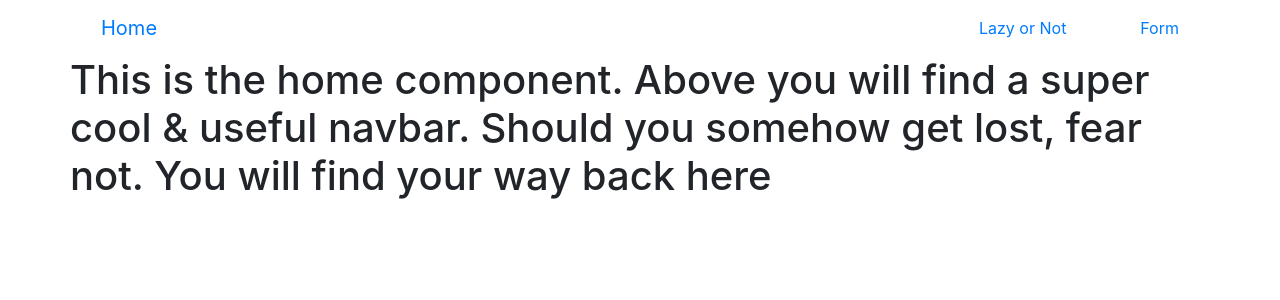
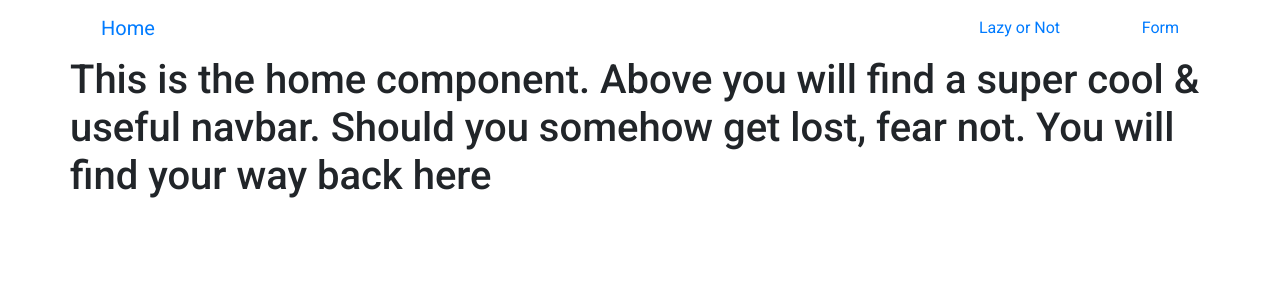
Before and after one commit to AlexLloyd89/AngularProject, an Angular app in the folder Alex-App/: page / in a window 1280 px wide. Shown: the top 300 px of the page. Built offline with nearby package versions, Linux system fonts and the light colour scheme.

Commit message:
add material

```diff
--- a/Alex-App/angular.json
+++ b/Alex-App/angular.json
@@ -19,8 +19,12 @@
             "polyfills": "src/polyfills.ts",
             "tsConfig": "tsconfig.app.json",
             "aot": false,
-            "assets": ["src/favicon.ico", "src/assets"],
+            "assets": [
+              "src/favicon.ico",
+              "src/assets"
+            ],
             "styles": [
+              "./node_modules/@angular/material/prebuilt-themes/deeppurple-amber.css",
               "node_modules/bootstrap/dist/css/bootstrap.min.css",
               "src/styles.css"
             ],
@@ -82,8 +86,14 @@
             "polyfills": "src/polyfills.ts",
             "tsConfig": "tsconfig.spec.json",
             "karmaConfig": "karma.conf.js",
-            "assets": ["src/favicon.ico", "src/assets"],
-            "styles": ["src/styles.css"],
+            "assets": [
+              "src/favicon.ico",
+              "src/assets"
+            ],
+            "styles": [
+              "./node_modules/@angular/material/prebuilt-themes/deeppurple-amber.css",
+              "src/styles.css"
+            ],
             "scripts": []
           }
         },
@@ -95,7 +105,9 @@
               "tsconfig.spec.json",
               "e2e/tsconfig.json"
             ],
-            "exclude": ["**/node_modules/**"]
+            "exclude": [
+              "**/node_modules/**"
+            ]
           }
         },
         "e2e": {
--- a/Alex-App/package.json
+++ b/Alex-App/package.json
@@ -12,15 +12,18 @@
   "private": true,
   "dependencies": {
     "@angular/animations": "~8.2.7",
+    "@angular/cdk": "~8.2.1",
     "@angular/common": "~8.2.7",
     "@angular/compiler": "~8.2.7",
     "@angular/core": "~8.2.7",
     "@angular/forms": "~8.2.7",
+    "@angular/material": "^8.2.1",
     "@angular/platform-browser": "~8.2.7",
     "@angular/platform-browser-dynamic": "~8.2.7",
     "@angular/router": "~8.2.7",
     "@ng-bootstrap/ng-bootstrap": "^5.1.1",
     "bootstrap": "^4.3.1",
+    "hammerjs": "^2.0.8",
     "rxjs": "~6.4.0",
     "tslib": "^1.10.0",
     "zone.js": "~0.9.1"
--- a/Alex-App/src/app/form/form.component.html
+++ b/Alex-App/src/app/form/form.component.html
@@ -1 +1 @@
-<p>form works!</p>
+<mat-slider min="1" max="100" step="1" value="1">text</mat-slider>
--- a/Alex-App/src/index.html
+++ b/Alex-App/src/index.html
@@ -6,6 +6,8 @@
   <base href="/">
   <meta name="viewport" content="width=device-width, initial-scale=1">
   <link rel="icon" type="image/x-icon" href="favicon.ico">
+  <link href="https://fonts.googleapis.com/css?family=Roboto:300,400,500&display=swap" rel="stylesheet">
+  <link href="https://fonts.googleapis.com/icon?family=Material+Icons" rel="stylesheet">
 </head>
 <body>
   <app-root></app-root>
--- a/Alex-App/src/main.ts
+++ b/Alex-App/src/main.ts
@@ -1,3 +1,4 @@
+import 'hammerjs';
 import { enableProdMode } from '@angular/core';
 import { platformBrowserDynamic } from '@angular/platform-browser-dynamic';
 
--- a/Alex-App/src/styles.css
+++ b/Alex-App/src/styles.css
@@ -1 +1,4 @@
 /* You can add global styles to this file, and also import other style files */
+
+html, body { height: 100%; }
+body { margin: 0; font-family: Roboto, "Helvetica Neue", sans-serif; }
```
Also changed, not shown: Alex-App/src/app/app.module.ts (+11 -2 lines), 1 other file (tests, documents, lock files or other folders).
